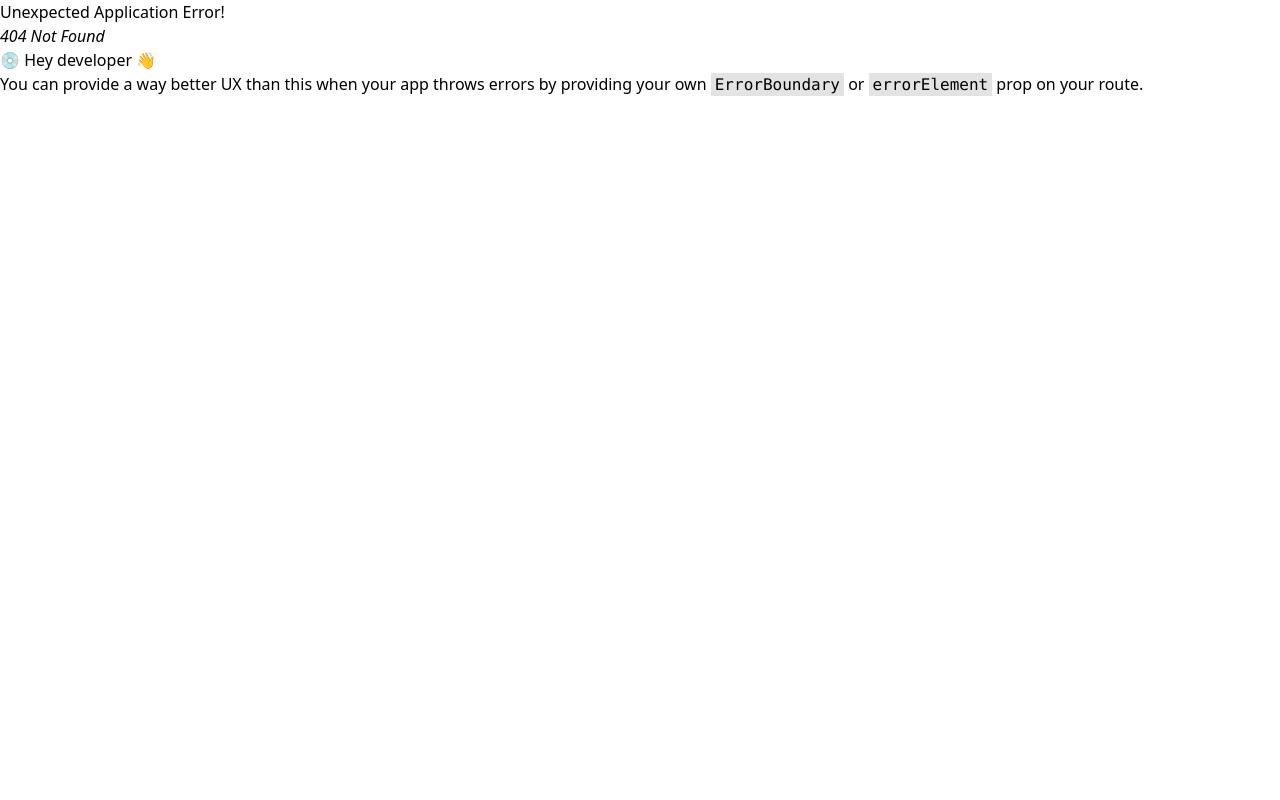
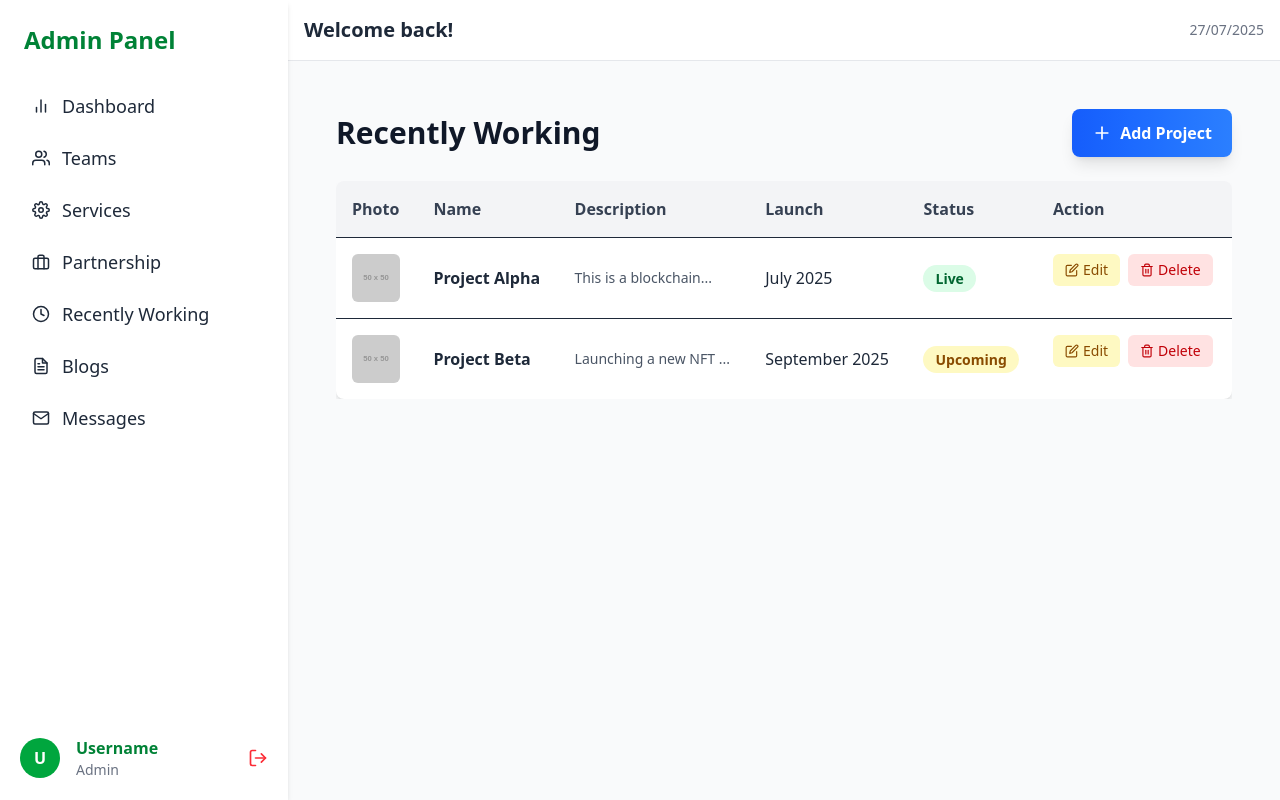
Before and after one commit to devhasanmia/btfventureagency-admin, a React (Vite) app: page /recently-working in a window 1280 px wide. Before the commit this address had no page. Built offline with nearby package versions, Linux system fonts and the light colour scheme.

Commit message:
added blog our service partnership recentlyworking

```diff
--- /dev/null
+++ b/src/pages/Blog.tsx
@@ -0,0 +1,105 @@
+import React, { useState } from "react";
+import { FiEdit, FiTrash2, FiPlus } from "react-icons/fi";
+import { Link } from "react-router";
+
+const initialBlogs = [
+  {
+    id: 1,
+    title: "Understanding Blockchain",
+    description: "Blockchain is a distributed ledger technology that allows data to be stored globally on thousands of servers...",
+    picture: "https://via.placeholder.com/100x60",
+  },
+  {
+    id: 2,
+    title: "Introduction to Web3",
+    description: "Web3 represents the next generation of internet services powered by blockchain technology...",
+    picture: "https://via.placeholder.com/100x60",
+  },
+];
+
+const truncateText = (text: string, length = 40) =>
+  text.length > length ? text.slice(0, length) + "..." : text;
+
+const Blog = () => {
+  const [blogs, setBlogs] = useState(initialBlogs);
+
+  const handleEdit = (id: number) => {
+    alert(`Edit blog with ID: ${id}`);
+  };
+
+  const handleDelete = (id: number) => {
+    if (window.confirm("Are you sure you want to delete this blog?")) {
+      setBlogs((prev) => prev.filter((blog) => blog.id !== id));
+    }
+  };
+
+  return (
+    <div className="p-6 w-full">
+      <div className="flex items-center justify-between mb-6">
+        <h2 className="text-3xl font-extrabold text-gray-900">Blogs</h2>
+        <Link
+          to="/add-blog"
+          className="inline-flex items-center gap-2 bg-gradient-to-r from-blue-600 to-blue-500 hover:from-blue-700 hover:to-blue-600 text-white font-semibold px-5 py-3 rounded-lg shadow-lg transition transform hover:scale-105"
+        >
+          <FiPlus size={20} />
+          Add Blog
+        </Link>
+      </div>
+
+      <div className="overflow-x-auto">
+        <table className="min-w-full bg-white shadow-md rounded-lg overflow-hidden">
+          <thead className="bg-gray-100 text-gray-700 text-left">
+            <tr>
+              <th className="p-4">Picture</th>
+              <th className="p-4">Title</th>
+              <th className="p-4">Description</th>
+              <th className="p-4">Action</th>
+            </tr>
+          </thead>
+          <tbody>
+            {blogs.map(({ id, title, description, picture }) => (
+              <tr key={id} className="border-t hover:bg-gray-50">
+                <td className="p-4">
+                  <img
+                    src={picture}
+                    alt={title}
+                    className="w-20 h-14 object-cover rounded-md"
+                  />
+                </td>
+                <td className="p-4 font-semibold">{title}</td>
+                <td className="p-4 text-sm text-gray-600">
+                  {truncateText(description)}
+                </td>
+                <td className="p-4 flex gap-2">
+                  <button
+                    onClick={() => handleEdit(id)}
+                    className="flex items-center gap-1 px-3 py-1.5 bg-yellow-100 text-yellow-800 hover:bg-yellow-200 rounded-md text-sm font-medium transition"
+                  >
+                    <FiEdit />
+                    Edit
+                  </button>
+                  <button
+                    onClick={() => handleDelete(id)}
+                    className="flex items-center gap-1 px-3 py-1.5 bg-red-100 text-red-700 hover:bg-red-200 rounded-md text-sm font-medium transition"
+                  >
+                    <FiTrash2 />
+                    Delete
+                  </button>
+                </td>
+              </tr>
+            ))}
+            {blogs.length === 0 && (
+              <tr>
+                <td colSpan={4} className="text-center py-6 text-gray-500">
+                  No blogs found.
+                </td>
+              </tr>
+            )}
+          </tbody>
+        </table>
+      </div>
+    </div>
+  );
+};
+
+export default Blog;
--- a/src/pages/OurServices.tsx
+++ b/src/pages/OurServices.tsx
@@ -1,4 +1,6 @@
 import { useState } from "react";
+import { FiPlus, FiTrash2, FiEdit } from "react-icons/fi";
+import { Link } from "react-router";
 
 const initialServices = [
   {
@@ -21,71 +23,82 @@ const initialServices = [
 const OurServices = () => {
   const [services, setServices] = useState(initialServices);
 
-  const handleEdit = (id) => {
+  const handleEdit = (id: number) => {
     alert(`Edit service with ID: ${id}`);
     // Edit লজিক এখানে যোগ করতে পারো
   };
 
-  const handleDelete = (id) => {
+  const handleDelete = (id: number) => {
     if (window.confirm("Are you sure you want to delete this service?")) {
       setServices((prev) => prev.filter((service) => service.id !== id));
     }
   };
 
   return (
-    <div className="p-6 bg-white rounded-lg shadow-md max-w-full overflow-x-auto">
-      <h2 className="text-2xl font-bold mb-6">Our Services</h2>
+    <div className="p-6 w-full">
+      <div className="flex items-center justify-between mb-6">
+        <h2 className="text-3xl font-extrabold text-gray-900">Our Services</h2>
+        <Link
+          to="/add-service"
+          className="inline-flex items-center gap-2 bg-gradient-to-r from-blue-600 to-blue-500 hover:from-blue-700 hover:to-blue-600 text-white font-semibold px-5 py-3 rounded-lg shadow-lg transition transform hover:scale-105"
+        >
+          <FiPlus size={20} />
+          Add Service
+        </Link>
+      </div>
 
-      <div className="min-w-[400px]">
-        <table className="w-full table-auto border-collapse text-left">
-          <thead>
-            <tr className="border-b border-gray-300">
-              <th className="py-3 px-4">Name</th>
-              <th className="py-3 px-4">Link</th>
-              <th className="py-3 px-4">Actions</th>
+      <div className="overflow-x-auto">
+        <table className="min-w-full bg-white shadow-md rounded-lg overflow-hidden">
+          <thead className="bg-gray-100 text-gray-700 text-left">
+            <tr>
+              <th className="p-4">#</th>
+              <th className="p-4">Name</th>
+              <th className="p-4">Link</th>
+              <th className="p-4">Action</th>
             </tr>
           </thead>
           <tbody>
-            {services.map(({ id, name, link }) => (
-              <tr key={id} className="border-b border-gray-200 hover:bg-gray-50">
-                <td className="py-2 px-4 font-semibold text-gray-800">{name}</td>
-                <td className="py-2 px-4">
-                  {link ? (
+            {services.map((service, index) => (
+              <tr
+                key={service.id}
+                className="border-t hover:bg-gray-50"
+              >
+                <td className="p-4 font-medium">{index + 1}</td>
+                <td className="p-4 font-semibold">{service.name}</td>
+                <td className="p-4 text-blue-600">
+                  {service.link ? (
                     <a
-                      href={link}
+                      href={service.link}
                       target="_blank"
                       rel="noopener noreferrer"
-                      className="text-indigo-600 hover:text-indigo-800 underline"
+                      className="hover:underline"
                     >
-                      Visit
+                      {service.link.length > 30
+                        ? service.link.slice(0, 30) + "..."
+                        : service.link}
                     </a>
                   ) : (
                     <span className="text-gray-400 italic">No Link</span>
                   )}
                 </td>
-                <td className="py-2 px-4 space-x-3">
+                <td className="p-4 flex gap-2">
                   <button
-                    onClick={() => handleEdit(id)}
-                    className="text-indigo-600 hover:text-indigo-800 font-semibold"
+                    onClick={() => handleEdit(service.id)}
+                    className="flex items-center gap-1 px-3 py-1.5 bg-yellow-100 text-yellow-800 hover:bg-yellow-200 rounded-md text-sm font-medium transition"
                   >
+                    <FiEdit />
                     Edit
                   </button>
                   <button
-                    onClick={() => handleDelete(id)}
-                    className="text-red-600 hover:text-red-800 font-semibold"
+                    onClick={() => handleDelete(service.id)}
+                    className="flex items-center gap-1 px-3 py-1.5 bg-red-100 text-red-700 hover:bg-red-200 rounded-md text-sm font-medium transition"
                   >
+                    <FiTrash2 />
                     Delete
                   </button>
                 </td>
               </tr>
             ))}
-            {services.length === 0 && (
-              <tr>
-                <td colSpan="3" className="text-center py-6 text-gray-500">
-                  No services available.
-                </td>
-              </tr>
-            )}
           </tbody>
         </table>
       </div>
--- /dev/null
+++ b/src/pages/Partnership.tsx
@@ -0,0 +1,105 @@
+import React, { useState } from "react";
+import { FiEdit, FiTrash2, FiPlus } from "react-icons/fi";
+import { Link } from "react-router";
+
+const initialPartners = [
+  {
+    id: 1,
+    logo: "https://via.placeholder.com/60x60",
+    link: "https://partner1.com",
+  },
+  {
+    id: 2,
+    logo: "https://via.placeholder.com/60x60",
+    link: "https://partner2.io",
+  },
+];
+
+const Partnership = () => {
+  const [partners, setPartners] = useState(initialPartners);
+
+  const handleEdit = (id: number) => {
+    alert(`Edit partner with ID: ${id}`);
+  };
+
+  const handleDelete = (id: number) => {
+    if (window.confirm("Are you sure you want to delete this partner?")) {
+      setPartners((prev) => prev.filter((item) => item.id !== id));
+    }
+  };
+
+  return (
+    <div className="p-6 w-full">
+      <div className="flex items-center justify-between mb-6">
+        <h2 className="text-3xl font-extrabold text-gray-900">Partnerships</h2>
+        <Link
+          to="/add-partner"
+          className="inline-flex items-center gap-2 bg-gradient-to-r from-blue-600 to-blue-500 hover:from-blue-700 hover:to-blue-600 text-white font-semibold px-5 py-3 rounded-lg shadow-lg transition transform hover:scale-105"
+        >
+          <FiPlus size={20} />
+          Add Partner
+        </Link>
+      </div>
+
+      <div className="overflow-x-auto">
+        <table className="min-w-full bg-white shadow-md rounded-lg overflow-hidden">
+          <thead className="bg-gray-100 text-gray-700 text-left">
+            <tr>
+              <th className="p-4">Logo</th>
+              <th className="p-4">Link</th>
+              <th className="p-4">Action</th>
+            </tr>
+          </thead>
+          <tbody>
+            {partners.map(({ id, logo, link }) => (
+              <tr key={id} className="border-t hover:bg-gray-50">
+                <td className="p-4">
+                  <img
+                    src={logo}
+                    alt={`Partner ${id}`}
+                    className="w-14 h-14 rounded-md object-contain border"
+                  />
+                </td>
+                <td className="p-4 text-blue-600">
+                  <a
+                    href={link}
+                    target="_blank"
+                    rel="noopener noreferrer"
+                    className="hover:underline"
+                  >
+                    {link.length > 40 ? link.slice(0, 40) + "..." : link}
+                  </a>
+                </td>
+                <td className="p-4 flex gap-2">
+                  <button
+                    onClick={() => handleEdit(id)}
+                    className="flex items-center gap-1 px-3 py-1.5 bg-yellow-100 text-yellow-800 hover:bg-yellow-200 rounded-md text-sm font-medium transition"
+                  >
+                    <FiEdit />
+                    Edit
+                  </button>
+                  <button
+                    onClick={() => handleDelete(id)}
+                    className="flex items-center gap-1 px-3 py-1.5 bg-red-100 text-red-700 hover:bg-red-200 rounded-md text-sm font-medium transition"
+                  >
+                    <FiTrash2 />
+                    Delete
+                  </button>
+                </td>
+              </tr>
+            ))}
+            {partners.length === 0 && (
+              <tr>
+                <td colSpan={3} className="text-center py-6 text-gray-500">
+                  No partners found.
+                </td>
+              </tr>
+            )}
+          </tbody>
+        </table>
+      </div>
+    </div>
+  );
+};
+
+export default Partnership;
--- a/src/pages/RecentlyWorking.tsx
+++ b/src/pages/RecentlyWorking.tsx
@@ -1,4 +1,6 @@
 import React, { useState } from "react";
+import { FiEdit, FiTrash2, FiPlus } from "react-icons/fi";
+import { Link } from "react-router";
 
 const initialProjects = [
   {
@@ -19,67 +21,74 @@ const initialProjects = [
   },
 ];
 
-function formatLaunchDate(dateStr) {
+function formatLaunchDate(dateStr: string) {
   const date = new Date(dateStr);
   return date.toLocaleString("default", { month: "long", year: "numeric" });
 }
 
-const truncateText = (text, maxLength = 20) => {
+const truncateText = (text: string, maxLength = 20) => {
   if (text.length <= maxLength) return text;
   return text.slice(0, maxLength) + "...";
 };
 
-const ResponsiveProjectTable = () => {
+const RecentlyWorking = () => {
   const [projects, setProjects] = useState(initialProjects);
 
-  const handleEdit = (id) => {
+  const handleEdit = (id: number) => {
     alert(`Edit project with ID: ${id}`);
   };
 
-  const handleDelete = (id) => {
-    if (window.confirm("Are you sure to delete this project?")) {
+  const handleDelete = (id: number) => {
+    if (window.confirm("Are you sure you want to delete this project?")) {
       setProjects((prev) => prev.filter((proj) => proj.id !== id));
     }
   };
 
   return (
-    <div className="p-6 bg-white rounded-lg shadow-md max-w-full overflow-x-auto">
-      <h2 className="text-2xl font-bold mb-6">Projects Table</h2>
+    <div className="p-6 w-full">
+      {/* Header */}
+      <div className="flex items-center justify-between mb-6">
+        <h2 className="text-3xl font-extrabold text-gray-900">
+          Recently Working
+        </h2>
+        <Link
+          to="/add-project"
+          className="inline-flex items-center gap-2 bg-gradient-to-r from-blue-600 to-blue-500 hover:from-blue-700 hover:to-blue-600 text-white font-semibold px-5 py-3 rounded-lg shadow-lg transition transform hover:scale-105"
+        >
+          <FiPlus size={20} />
+          Add Project
+        </Link>
+      </div>
 
-      <div className="min-w-[700px]">
-        <table className="w-full table-auto border-collapse text-left">
-          <thead>
-            <tr className="border-b border-gray-300">
-              <th className="py-3 px-4">Photo</th>
-              <th className="py-3 px-4">Name</th>
-              <th className="py-3 px-4">Description</th>
-              <th className="py-3 px-4">Launch Date</th>
-              <th className="py-3 px-4">Status</th>
-              <th className="py-3 px-4">Actions</th>
+      {/* Table */}
+      <div className="overflow-x-auto">
+        <table className="min-w-full bg-white shadow-md rounded-lg overflow-hidden">
+          <thead className="bg-gray-100 text-gray-700 text-left">
+            <tr>
+              <th className="p-4">Photo</th>
+              <th className="p-4">Name</th>
+              <th className="p-4">Description</th>
+              <th className="p-4">Launch</th>
+              <th className="p-4">Status</th>
+              <th className="p-4">Action</th>
             </tr>
           </thead>
           <tbody>
-            {projects.map(
-              ({ id, photo, name, description, launchDate, status }) => (
-                <tr
-                  key={id}
-                  className="border-b border-gray-200 hover:bg-gray-50"
-                >
-                  <td className="py-2 px-4">
+            {projects.map(({ id, photo, name, description, launchDate, status }) => (
+              <tr key={id} className="border-t hover:bg-gray-50">
+                <td className="p-4">
                   <img
                     src={photo}
                     alt={name}
                     className="w-12 h-12 rounded-md object-cover"
                   />
                 </td>
-                  <td className="py-2 px-4 font-semibold text-gray-800">
-                    {name}
-                  </td>
-                  <td className="py-2 px-4 text-gray-600">
+                <td className="p-4 font-semibold">{name}</td>
+                <td className="p-4 text-sm text-gray-600">
                   {truncateText(description)}
                 </td>
-                  <td className="py-2 px-4">{formatLaunchDate(launchDate)}</td>
-                  <td className="py-2 px-4">
+                <td className="p-4">{formatLaunchDate(launchDate)}</td>
+                <td className="p-4">
                   <span
                     className={`px-3 py-1 rounded-full text-sm font-semibold ${
                       status === "live"
@@ -90,26 +99,27 @@ const ResponsiveProjectTable = () => {
                     {status.charAt(0).toUpperCase() + status.slice(1)}
                   </span>
                 </td>
-                  <td className="py-2 px-4 space-x-3">
+                <td className="p-4 flex gap-2">
                   <button
                     onClick={() => handleEdit(id)}
-                      className="text-indigo-600 hover:text-indigo-800 font-semibold"
+                    className="flex items-center gap-1 px-3 py-1.5 bg-yellow-100 text-yellow-800 hover:bg-yellow-200 rounded-md text-sm font-medium transition"
                   >
+                    <FiEdit />
                     Edit
                   </button>
                   <button
                     onClick={() => handleDelete(id)}
-                      className="text-red-600 hover:text-red-800 font-semibold"
+                    className="flex items-center gap-1 px-3 py-1.5 bg-red-100 text-red-700 hover:bg-red-200 rounded-md text-sm font-medium transition"
                   >
+                    <FiTrash2 />
                     Delete
                   </button>
                 </td>
               </tr>
-              )
-            )}
+            ))}
             {projects.length === 0 && (
               <tr>
-                <td colSpan="6" className="text-center py-6 text-gray-500">
+                <td colSpan={6} className="text-center py-6 text-gray-500">
                   No projects found.
                 </td>
               </tr>
@@ -121,4 +131,4 @@ const ResponsiveProjectTable = () => {
   );
 };
 
-export default ResponsiveProjectTable;
+export default RecentlyWorking;
```
Also changed, not shown: src/routes/router.tsx (+20 -0 lines). Lines whose indentation alone changed are shown as unchanged.
